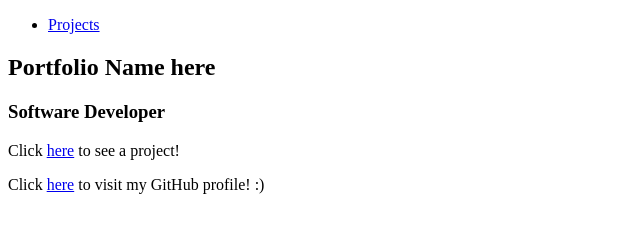
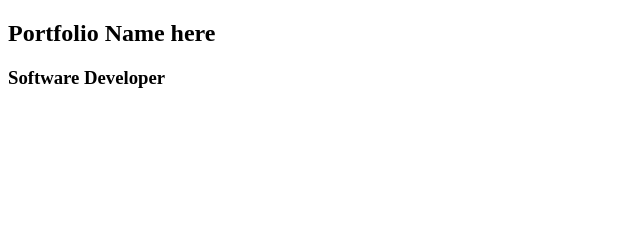
Before and after one commit to nparfait101/portfolio_page, a plain HTML site: page index.html in a window 1280 px wide. Shown: the whole page, without its empty margins (0-640 px from the left). Drawn offline with Linux system fonts and the light colour scheme.

Commit message:
adding some changes

```diff
--- a/index.html
+++ b/index.html
@@ -6,20 +6,6 @@
     <title>Portfolio</title>
 </head>
 <body>
-
-  <!--Navigation bar-->
-  <nav>
-    <ul>
-      <li>
-        <a href="#projects">Projects</a>
-      </li>
-    </ul>
-
-
-  </nav>
-
-
-
     <!-- Welcome section -->
 
   <section id="welcome-section">
@@ -30,13 +16,13 @@
   <!-- Projects section -->
 
   <section id="projects">
-      <div class="project-tile">
+      <div class="project">
        <!-- project here -->
-       <p>Click <a href="https://github.com/Joseph-Burke/HTML-CSS-Project"> here</a> to see a project!</p>
+
+
       </div>
+
   </section>
-
-  <p>Click <a href="https://github.com/Joseph-Burke">here</a> to visit my GitHub profile! :)</p>
 
 </body>
 </html>
```
